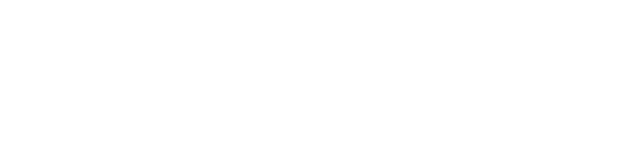
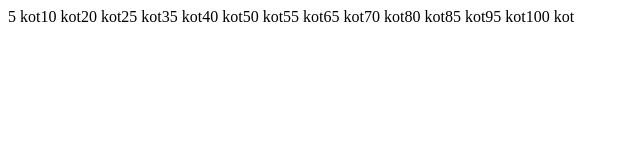
Before and after one commit to bialka104b/Program-using-modulo, a plain HTML site: page index.html in a window 1280 px wide. Shown: the whole page, without its empty margins (0-640 px from the left). Drawn offline with Linux system fonts and the light colour scheme.

Commit message:
Update index.html

```diff
--- a/index.html
+++ b/index.html
@@ -22,7 +22,8 @@ for (i = 1; i <= 100; i++) {
   if (i % 3 === 0) {
     console.log(i + ' pies');
   } else if (i % 5 === 0) {
-    console.log(i + ' kot')
+    console.log(i + ' kot');
+    document.write(i + ' kot');
   } else {
     console.log(i + ' pies i kot');
   };
```
